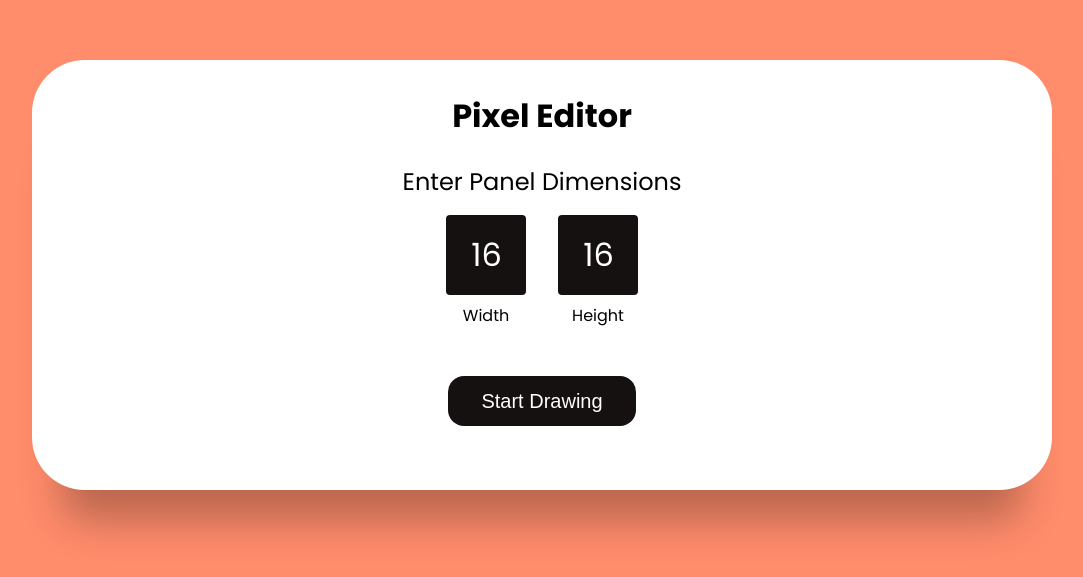
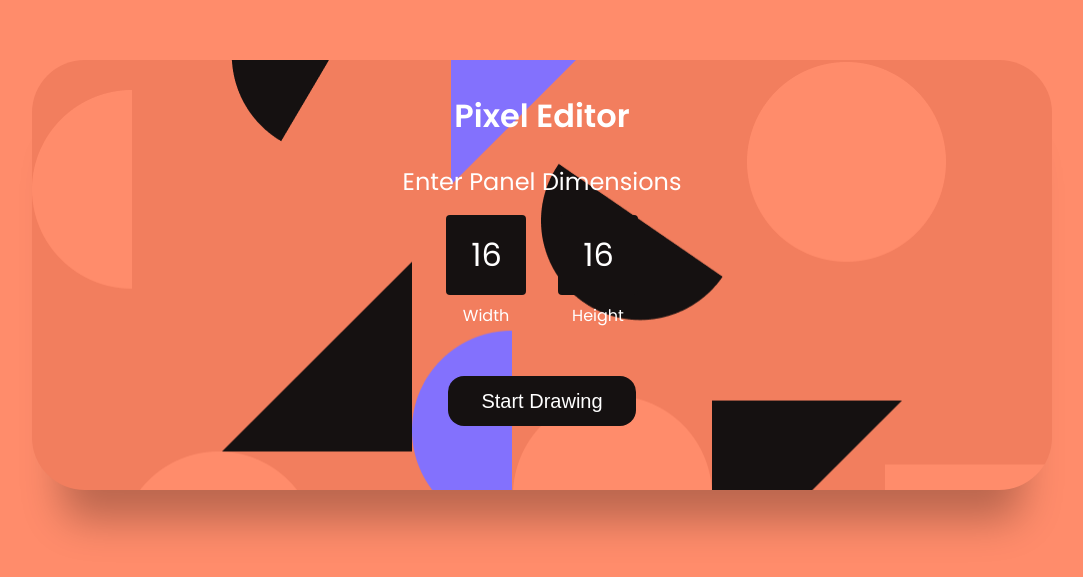
Before and after one commit to supermarios77/Artopia, a React (Vite) app in the folder Frontend/: page /art in a window 1280 px wide. Shown: the part 125-702 px from the top of the page, without its empty margins (98-1181 px from the left). Built offline with nearby package versions, Linux system fonts and the light colour scheme.

Commit message:
🍓 UI Update

```diff
--- a/Frontend/src/pages/Art/Art.css
+++ b/Frontend/src/pages/Art/Art.css
@@ -14,20 +14,23 @@ main {
     display: flex;
     flex-direction: column;
     align-items: center;
-    background-color: #fff;
     width: 100%;
     max-width: 1020px;
     height: fit-content;
     justify-content: center;
+    background: url("../../assets/image1.png") #f27e5e;
 }
 
 h1 {
     margin-bottom: 1.5rem;
+    color: #fff;
+    font-weight: 600;
   }
 
 h2 {
     margin-bottom: 1rem;
     font-weight: 400;
+    color: #fff;
 }
 
 #options {
@@ -40,6 +43,7 @@ h2 {
     display: flex;
     flex-direction: column;
     align-items: center;
+    color: #fff;
   }
 
 
```
